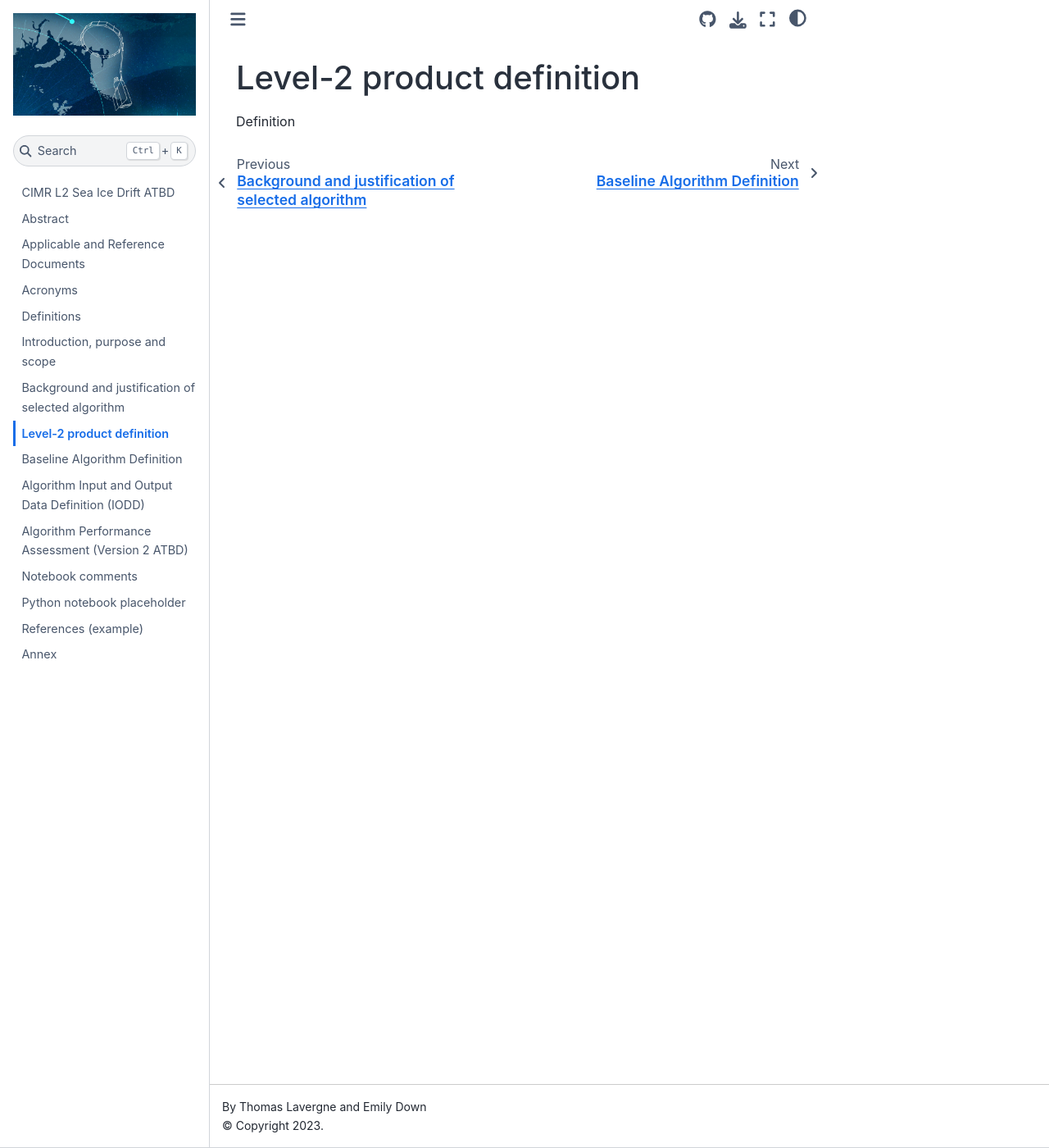
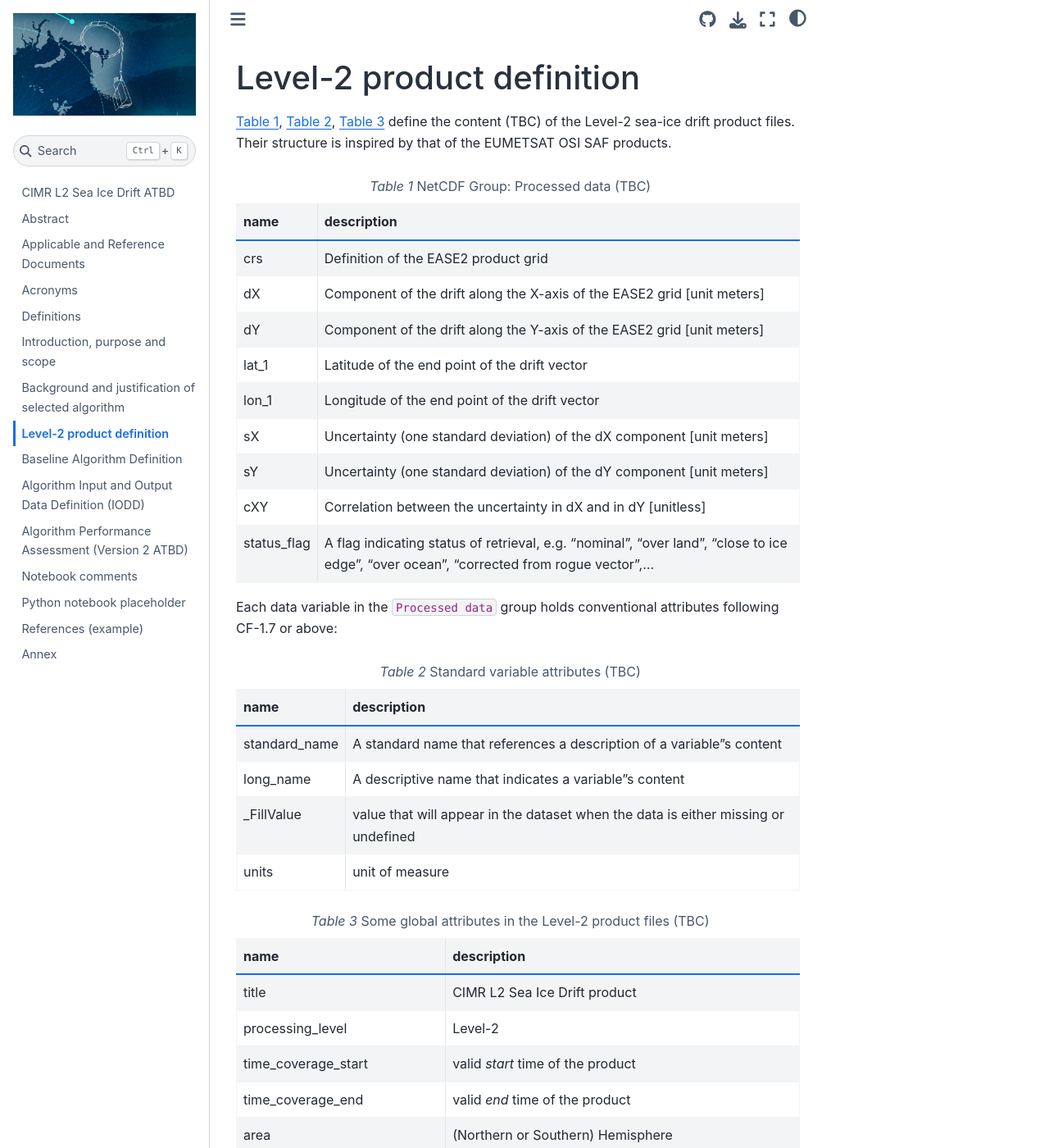
Before and after one commit to CIMR-Algos/SeaIceDrift_ATBD, a Jupyter Book: the page built from book/L2_product_definition.md, in a window 1280 px wide and 1400 px high. Shown: the whole window at 82% size. Built offline with Jupyter Book 1.0.4 settings and Sphinx 7.4.7 and the Sphinx Book theme 1.1.4, drawn with Linux system fonts in a browser that asks for light colours.

Commit message:
First version of the Level-2 product definition

````diff
--- a/book/L2_product_definition.md
+++ b/book/L2_product_definition.md
@@ -1,3 +1,44 @@
 # Level-2 product definition
 
-Definition
+{numref}`l2_variables`, {numref}`l2_attributes`, {numref}`l2_global_attributes` define the content (TBC) of the Level-2 sea-ice drift product files. Their structure
+is inspired by that of the EUMETSAT OSI SAF products.
+
+```{table} NetCDF Group: Processed data (TBC)
+:name: l2_variables
+|  name                  | description |
+|  --------------------- | ----- |
+|  crs           | Definition of the EASE2 product grid |
+|  dX            | Component of the drift along the X-axis of the EASE2 grid \[unit meters\] |
+|  dY            | Component of the drift along the Y-axis of the EASE2 grid \[unit meters\] |
+|  lat_1         | Latitude of the end point of the drift vector |
+|  lon_1         | Longitude of the end point of the drift vector |
+|  sX            | Uncertainty (one standard deviation) of the dX component \[unit meters\] |
+|  sY            | Uncertainty (one standard deviation) of the dY component \[unit meters\] |
+|  cXY           | Correlation between the uncertainty in dX and in dY \[unitless\] |
+|  status_flag   | A flag indicating status of retrieval, e.g. "nominal", "over land", "close to ice edge", "over ocean", "corrected from rogue vector",\... |
+```
+
+Each data variable in the `Processed data` group holds conventional attributes following CF-1.7 or above:
+
+```{table} Standard variable attributes (TBC)
+:name: l2_attributes
+|  name                  | description |
+|  --------------------- | ----- |
+| standard_name | A standard name that references a description of a variable\"s content                 |
+| long_name     | A descriptive name that indicates a variable\"s content                                |
+| \_FillValue   | value that will appear in the dataset when the data is either missing or undefined     |
+| units         | unit of measure                                     |
+```
+
+
+```{table} Some global attributes in the Level-2 product files (TBC)
+:name: l2_global_attributes
+|  name                  | description |
+|  --------------------- | ----- |
+|  title                 | CIMR L2 Sea Ice Drift product |
+|  processing_level      | Level-2 |
+|  time_coverage_start   | valid *start* time of the product |
+|  time_coverage_end     | valid *end* time of the product |
+|  area                  | (Northern or Southern) Hemisphere |
+|  TBD                   | TBD |
+```
````
